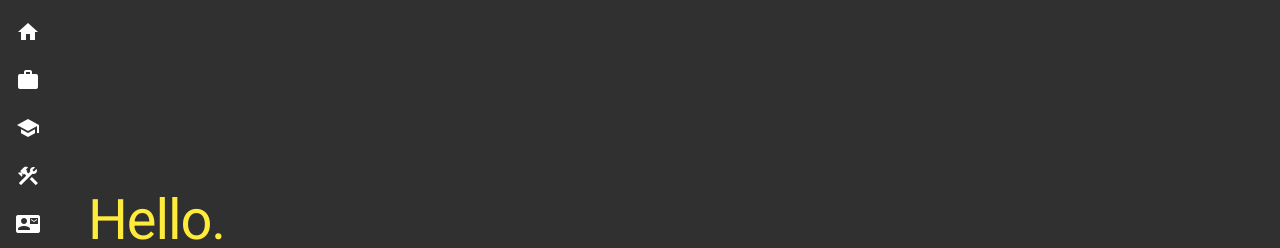
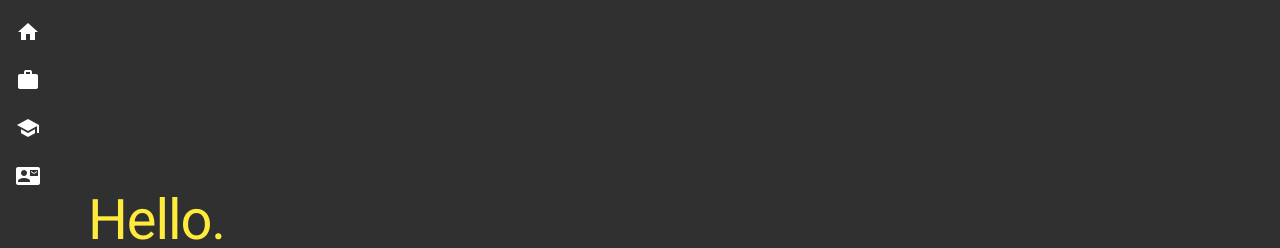
Before and after one commit to Pushpit-Virmani/PushpitVirmani_Resume, an Angular app: page / in a window 1280 px wide. Shown: the top 248 px of the page. Built offline with nearby package versions, Linux system fonts and the light colour scheme.

Commit message:
Removed the 'Skills' link from the menu.

```diff
--- a/src/app/components/sidenav-links/sidenav-links.component.html
+++ b/src/app/components/sidenav-links/sidenav-links.component.html
@@ -50,25 +50,7 @@
       school
     </mat-icon>
     <span *ngIf="shouldDisplayLabels" class="align-bottom mat-body-2 mr-6">
-      My Work
-    </span>
-  </a>
-  <a
-    mat-list-item
-    [matTooltip]="'My Skills'"
-    [matTooltipPosition]="'right'"
-    [routerLink]="['/skills']"
-    class="inline-block"
-  >
-    <mat-icon
-      [color]="'primary'"
-      class="align-middle"
-      [ngClass]="{ 'mr-4': shouldDisplayLabels }"
-    >
-      construction
-    </mat-icon>
-    <span *ngIf="shouldDisplayLabels" class="align-bottom mat-body-2 mr-6">
-      My Skills
+      My Education
     </span>
   </a>
   <a
```
